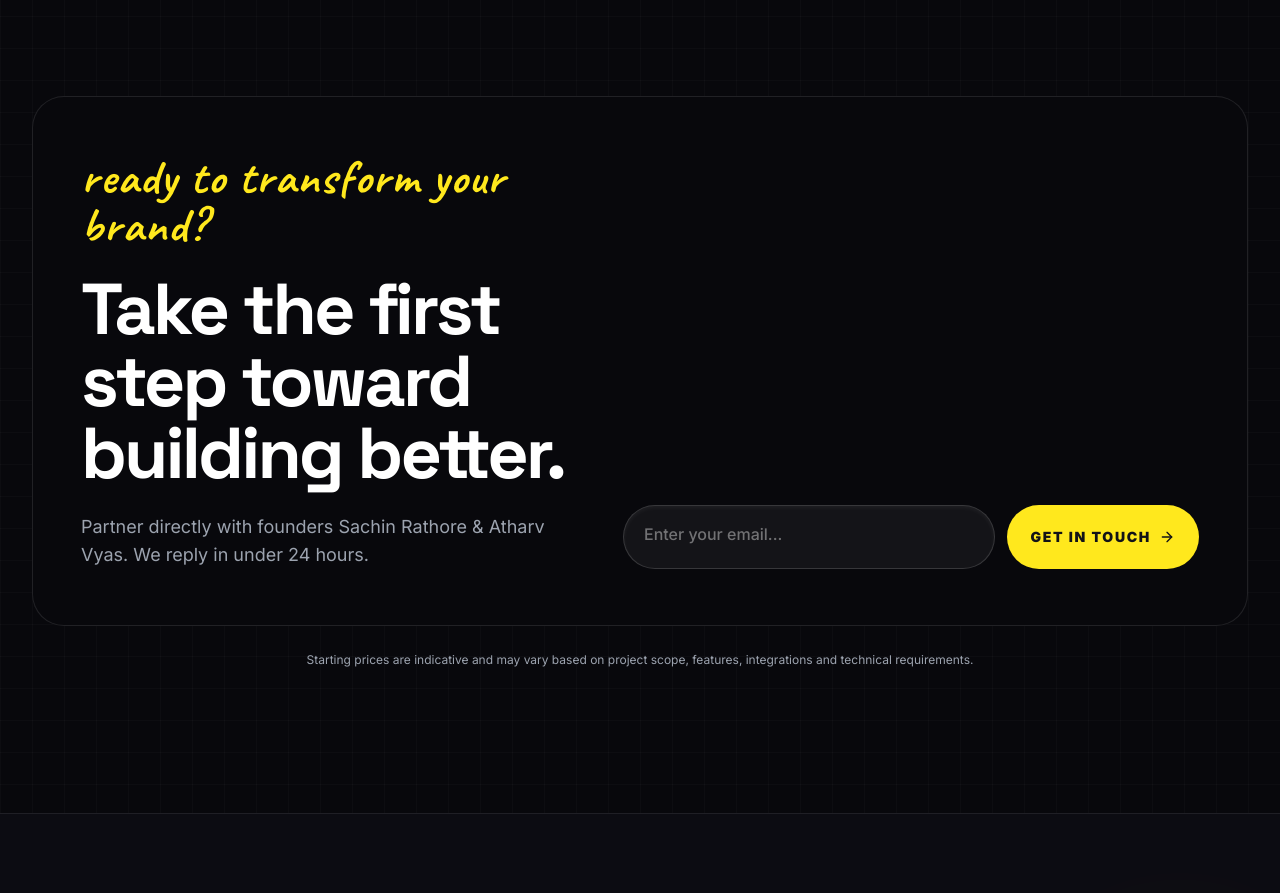
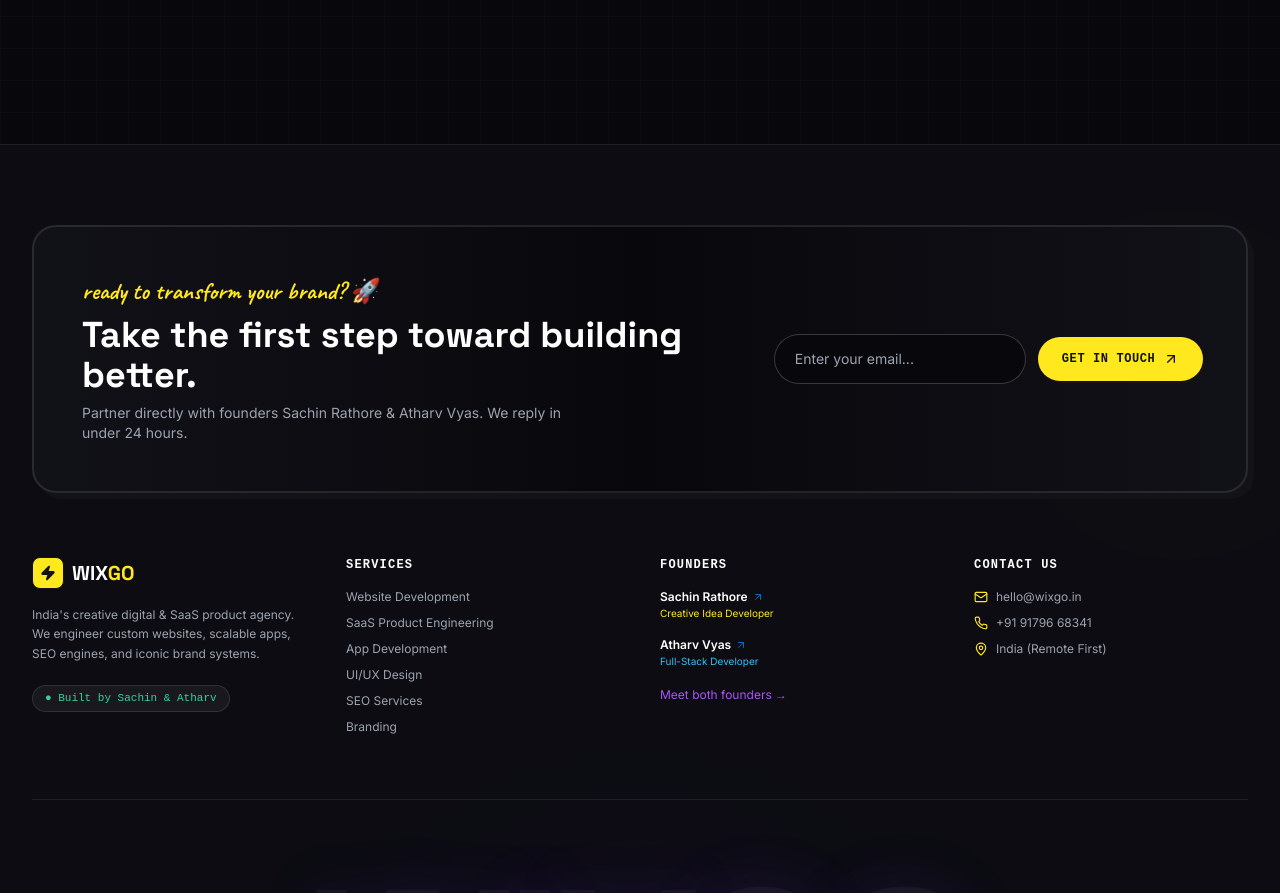
Before and after one commit to sachinrathore112233-collab/Agency, a Next.js app: page /packages in a window 1280 px wide. Shown: the part 3168-4061 px from the top of the page. Built offline with nearby package versions, Linux system fonts and the light colour scheme.

Commit message:
Update pricing CTA styling and package UX

```diff
--- a/components/sections/PricingSection.tsx
+++ b/components/sections/PricingSection.tsx
@@ -378,52 +378,6 @@
             </table>
           </div>
         </div>
-
-        <motion.div
-          initial={shouldReduceMotion ? false : { opacity: 0, y: 16 }}
-          whileInView={shouldReduceMotion ? undefined : { opacity: 1, y: 0 }}
-          viewport={{ once: true, amount: 0.25 }}
-          transition={{ duration: 0.5 }}
-          className="mt-20 rounded-[2rem] border border-white/10 bg-brand-black px-6 py-10 sm:mt-24 sm:px-8 sm:py-12 lg:px-12 lg:py-14"
-        >
-          <div className="flex flex-col gap-8 lg:flex-row lg:items-end lg:justify-between">
-            <div className="flex-1">
-              <p className="font-hand text-3xl font-bold tracking-wide text-artsy-yellow sm:text-4xl lg:text-5xl">
-                ready to transform your brand?
-              </p>
-
-              <h2 className="mt-6 max-w-4xl font-space text-4xl font-extrabold leading-[0.95] tracking-[-0.04em] text-white sm:text-5xl lg:text-7xl">
-                Take the first step toward building better.
-              </h2>
-
-              <p className="mt-6 max-w-2xl text-base leading-relaxed text-brand-muted sm:text-lg">
-                Partner directly with founders Sachin Rathore & Atharv Vyas. We reply in under 24 hours.
-              </p>
-            </div>
-
-            <div className="flex w-full max-w-xl flex-col gap-3 sm:flex-row lg:justify-end">
-              <div className="flex-1 rounded-full border border-white/15 bg-white/5 px-5 py-4 text-left text-base text-white/70 shadow-inner shadow-white/5">
-                <span className="font-medium text-white/40">Enter your email...</span>
-              </div>
-
-              <Link
-                href="/#contact"
-                className="group inline-flex min-h-[64px] items-center justify-center gap-2 rounded-full bg-artsy-yellow px-6 py-3 text-sm font-black uppercase tracking-[0.12em] text-artsy-ink transition-transform hover:translate-y-[-1px] focus-visible:outline focus-visible:outline-2 focus-visible:outline-offset-2 focus-visible:outline-artsy-yellow"
-              >
-                Get in touch
-                <ArrowRight
-                  aria-hidden="true"
-                  className="h-4 w-4 transition-transform duration-200 group-hover:translate-x-1"
-                />
-              </Link>
-            </div>
-          </div>
-        </motion.div>
-
-        <p className="mt-6 text-center text-xs leading-relaxed text-brand-muted">
-          Starting prices are indicative and may vary based on project scope,
-          features, integrations and technical requirements.
-        </p>
       </div>
     </section>
   );
```
